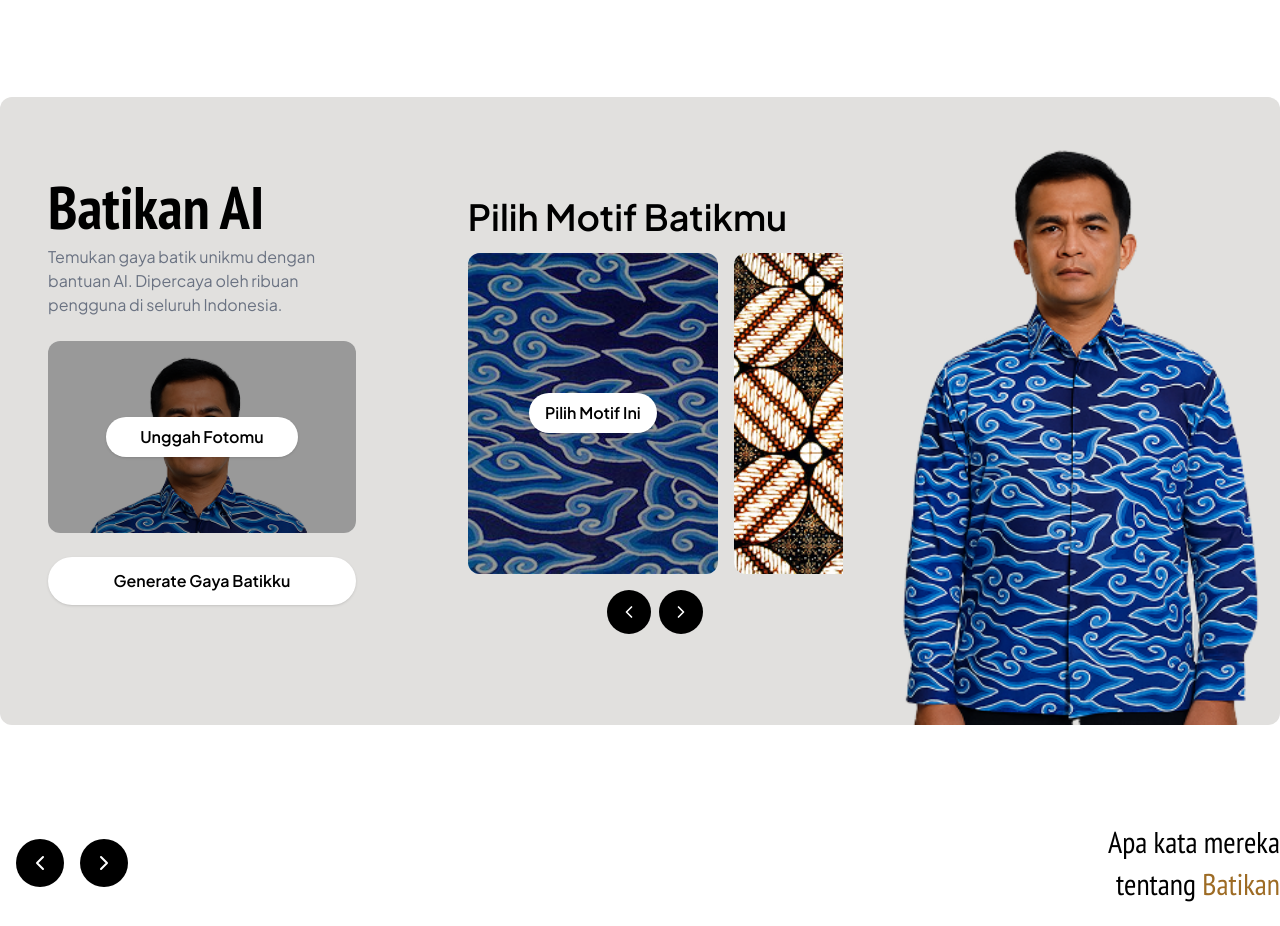
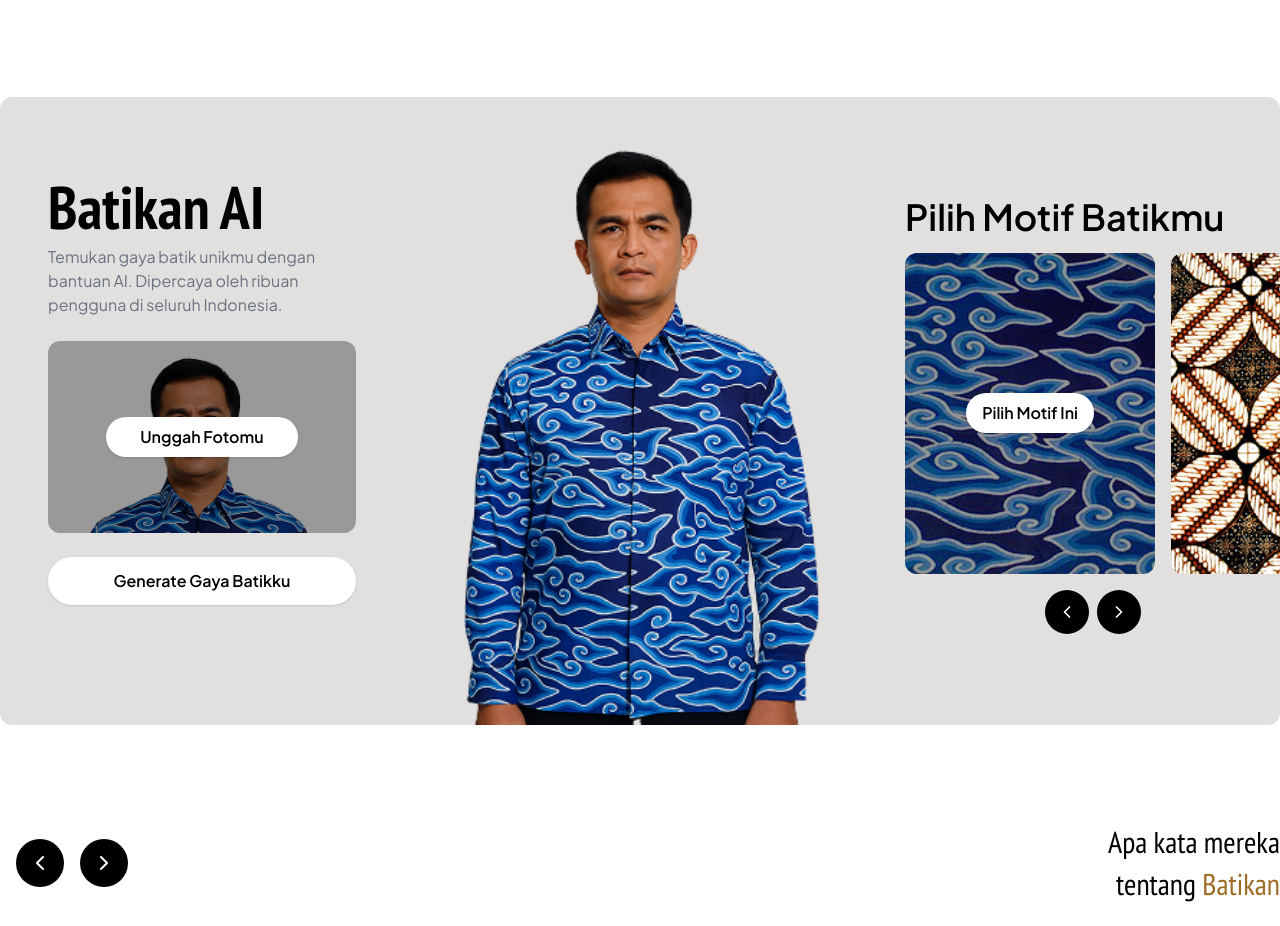
Before and after one commit to JiePrass/Acumalaka_WebsiteUMKM_ITsDay, a React (Vite) app: page / in a window 1280 px wide. Shown: the part 2421-3347 px from the top of the page. Built offline with nearby package versions, Linux system fonts and the light colour scheme.

Commit message:
minor issue fixed

```diff
--- a/src/components/landing/BatikanAI.jsx
+++ b/src/components/landing/BatikanAI.jsx
@@ -37,7 +37,7 @@ export default function BatikanAI() {
 
     return (
         <section className="container mx-auto bg-card rounded-xl flex flex-col md:flex-row gap-10 pt-8">
-            <div className="flex flex-col gap-6 pt-12 px-12 md:w-1/3 w-full">
+            <div className="flex flex-col gap-6 pt-12 order-1 px-12 md:w-1/3 w-full">
                 <div>
                     <h1 className="text-6xl font-bold font-narrow">Batikan AI</h1>
                     <p className="text-gray-500 mt-2">
@@ -73,7 +73,7 @@ export default function BatikanAI() {
             </div>
 
             {/* TENGAH */}
-            <div className="md:w-1/3 w-full order-3 flex justify-center">
+            <div className="md:w-1/3 w-full order-3 md:order-2 flex justify-center">
                 <img
                     src={image}
                     alt="Model Batik"
@@ -82,7 +82,7 @@ export default function BatikanAI() {
             </div>
 
             {/* KANAN */}
-            <div className="md:w-1/3 z-5 pl-6 pb-6 justify-center w-full flex flex-col items-center gap-4">
+            <div className="md:w-1/3 z-5 pl-6 pb-6 order-2 md:order-3 justify-center w-full flex flex-col items-center gap-4">
                 <h2 className="text-4xl w-full text-start font-semibold">
                     {t("batikanAI.choose_motif")}
                 </h2>
```
